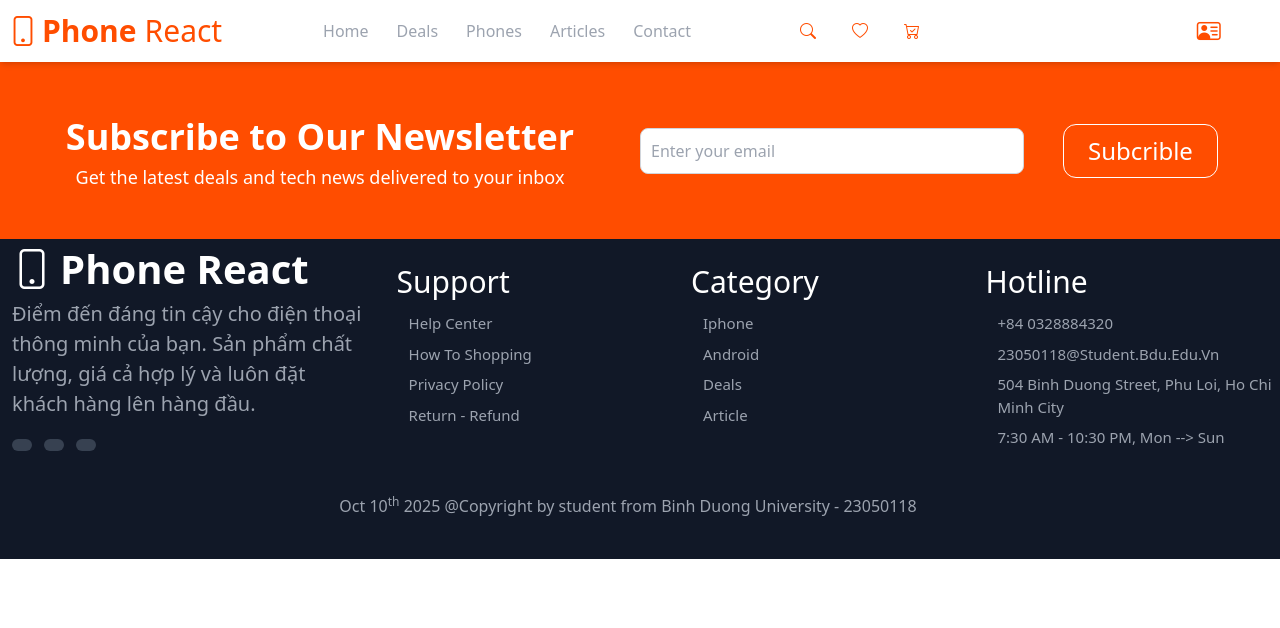
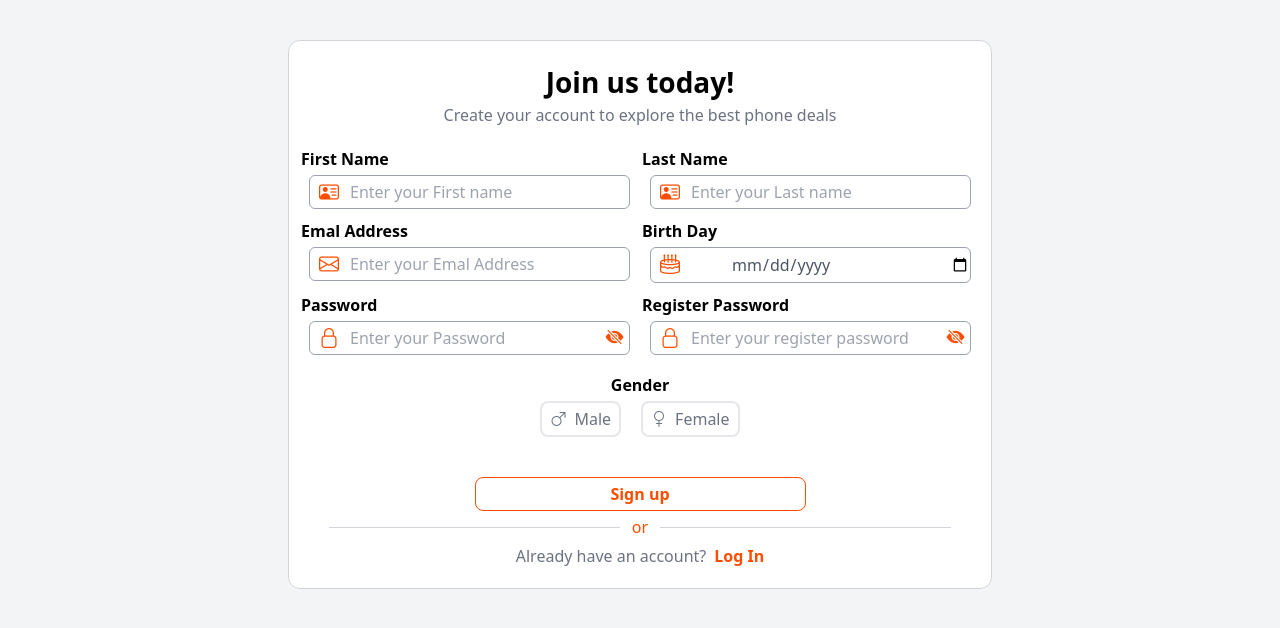
Before and after one commit to NguyenTAnh2005/New_Front_WEB, a React (Vite) app in the folder frontend/: page /signup in a window 1280 px wide. Shown: the top 628 px of the page. Built offline with nearby package versions, Linux system fonts and the light colour scheme.

Commit message:
update: add sign up + have more knowledge

```diff
--- a/frontend/src/App.jsx
+++ b/frontend/src/App.jsx
@@ -12,10 +12,11 @@ import { ArticlesPage } from './pages/Articles/artices.jsx'
 import { ContactsPage } from './pages/Contacts/contacts.jsx'
 import { DealsPage } from './pages/Deals/deals.jsx'
 import { LogIn } from './components/login_signup_forgotpass/login.jsx'
+import { SignUp } from './components/login_signup_forgotpass/signup.jsx'
 
 function AppContent() {
   const location = useLocation();
-  const hideHeaderFooter = location.pathname === "/login";
+  const hideHeaderFooter = ["/login", "/signup", "/forgot-pass"].includes(location.pathname);
   return (
     <>
       {!hideHeaderFooter && <Header />}
@@ -27,6 +28,7 @@ function AppContent() {
         <Route path='/Articles' element={<ArticlesPage />} />
         <Route path='/Contact' element={<ContactsPage />} />
         <Route path='/login' element={<LogIn />} />
+        <Route path='/signup' element={<SignUp />} />
       </Routes>
       {!hideHeaderFooter && <Footer />}
     </>
--- /dev/null
+++ b/frontend/src/components/login_signup_forgotpass/input.jsx
@@ -0,0 +1,49 @@
+import { useState } from "react";
+export function Input({ type, label_content, id_input, cls_icon }) {
+    return (
+        <div className=" flex flex-col">
+            <label htmlFor={id_input} className="text-black font-semibold mb-1 capitalize -translate-x-2">{label_content}</label>
+            <div className="flex relative">
+                <input type={type} id={id_input} name={id_input}
+                    placeholder={`Enter your ${label_content}`}
+                    className="w-full border border-1 border-gray-400
+                        rounded-md py-1 focus:outline-none indent-[40px] text-gray-600" />
+                <i className={`${cls_icon} absolute text-mainCL text-[20px]
+                    rounded-md top-0.5 left-0 translate-x-[50%] `}></i>
+            </div>
+        </div>
+    )
+}
+export function InputPassword({ label_content, id_input }) {
+    const [showPass, setShowPass] = useState(false);
+    function changeModePass() {
+        return setShowPass(!showPass);
+    }
+    return (
+        <div className=" flex flex-col relative">
+            <label htmlFor={id_input} className="text-black font-semibold capitalize mb-1 -translate-x-2">{label_content}</label>
+            <div className="flex relative">
+                <input type={showPass ? "text" : "password"}
+                    id={id_input} name={id_input}
+                    placeholder={`Enter your ${label_content}`}
+                    className="w-[100%] border border-1 border-gray-400
+                        rounded-md py-1 focus:outline-none indent-[40px] text-gray-600" />
+                <i className="bi bi-lock absolute text-mainCL text-[20px]
+                    rounded-md top-0.5 left-0 translate-x-[50%] "></i>
+            </div>
+            <i onClick={changeModePass}
+                className={` text-mainCL text-[18px] absolute top-[50%] right-[2%]
+                    bi ${showPass ? "bi-eye-fill" : "bi-eye-slash-fill"}`}></i>
+        </div>
+    )
+}
+export function Or() {
+    return (
+        <div className="relative mb-4 mt-4">
+            <hr className="border-gray-300 border-1 mx-5" />
+            <span className="absolute ml-[50%] px-3 text-mainCL font-medium bg-white top-0 left-0 -translate-x-[50%] -translate-y-[50%]">
+                or
+            </span>
+        </div>
+    )
+}
--- a/frontend/src/components/login_signup_forgotpass/login.jsx
+++ b/frontend/src/components/login_signup_forgotpass/login.jsx
@@ -1,70 +1,35 @@
 import { useState } from "react"
+import { Input, InputPassword, Or } from "./input";
 import { Link } from "react-router-dom";
 export function LogIn() {
-    const [showPass, setShowPass] = useState(false);
-    function changeModePass() {
-        return setShowPass(!showPass);
-    }
     return (
         <div className="h-screen flex items-center animate__animated animate__fadeIn">
-            <form className="border border-gray-300 border-1 rounded-xl bg-white text-gray-500
-        w-full max-w-[400px] px-10 py-10 text-[16px] mx-auto ">
+            <form action={"POST"} className="border border-gray-300 border-1 rounded-xl bg-white text-gray-500 w-full max-w-[400px] px-10 py-10 text-[16px] mx-auto ">
                 <div className="text-center mb-7">
-                    <p className="text-black text-[28px] font-bold">
-                        Welcome Back!
-                    </p>
+                    <p className="text-black text-[28px] font-bold"> Welcome Back!</p>
                     <p>Sign in to continue to your account</p>
                 </div>
-                <div className=" flex flex-col mb-4">
-                    <label htmlFor="ip1_li" className="text-black font-semibold mb-1 -translate-x-2">Email Address</label>
-                    <div className="flex relative">
-                        <input type="email" id="ip1_li"
-                            placeholder="Enter your email"
-                            className="w-full border border-1 border-gray-400
-                        rounded-md py-1 focus:outline-none indent-[40px] text-gray-600" />
-                        <i className="bi bi-envelope absolute text-mainCL text-[20px]
-                    rounded-md top-0.5 left-0 translate-x-[50%] "></i>
-                    </div>
-                </div>
-                <div className=" flex flex-col relative mb-2">
-                    <label htmlFor="ip2_li" className="text-black font-semibold mb-1 -translate-x-2">Password</label>
-                    <div className="flex relative">
-                        <input type={showPass ? "text" : "password"}
-                            id="ip2_li"
-                            placeholder="Enter your password"
-                            className="w-[100%] border border-1 border-gray-400
-                        rounded-md py-1 focus:outline-none indent-[40px] text-gray-600" />
-                        <i className="bi bi-lock absolute text-mainCL text-[20px]
-                    rounded-md top-0.5 left-0 translate-x-[50%] "></i>
-                    </div>
-                    <i onClick={changeModePass}
-                        className={` text-mainCL text-[18px] absolute top-[50%] right-[2%]
-                    bi ${showPass ? "bi-eye-fill" : "bi-eye-slash-fill"}`}></i>
-                </div>
+                <div className="mb-4"><Input type={"email"} label_content={"Email Address"} id={"li_ip1"} cls_icon={"bi bi-envelope"} /></div>
+                <div className="mb-4"><InputPassword label_content={"password"} id_input={"li_ip2"} /></div>
+
                 <div className="text-xs font-semibold text-mainCL text-end">
                     <a href="">forgot password?</a>
                 </div>
-                <button type="submit"
-                    className="bg-mainCL w-full rounded-lg mt-5 text-white text-[20px] font-semibold
-                items-center py-1 mb-2">
+                <button type="submit" className="bg-mainCL w-full rounded-lg mt-5 text-white text-[20px] font-semibold items-center py-1 mb-2">
                     Log In
                 </button>
-                <div className="relative mb-4 mt-4">
-                    <hr className="border-gray-300 border-1 mx-5" />
-                    <span className="absolute ml-[50%] px-3 text-mainCL font-medium bg-white top-0 left-0 -translate-x-[50%] -translate-y-[50%]">
-                        or
+                <Or />
+                <div className="flex justify-center">
+                    <span>Dont have an account?</span>
+                    <span className="text-mainCL font-bold ms-2">
+                        <Link to="/signup">Sign Up</Link>
                     </span>
                 </div>
-                <div className="flex justify-center">
-                    <span>Dont have an account?</span>
-                    <span className="text-mainCL font-bold ms-2">Sign Up</span>
-                </div>
                 <div className="flex mt-4">
-                    <Link to="/Home" className="text-xs mx-auto">
+                    <Link to="/Home" className="text-xs mx-auto text-mainCL">
                         Continue without account?
                     </Link>
                 </div>
-
             </form>
         </div>
     )
--- /dev/null
+++ b/frontend/src/components/login_signup_forgotpass/signup.jsx
@@ -0,0 +1,80 @@
+import { useState } from "react";
+import { Input, InputPassword, Or } from "./input";
+import { Link } from "react-router-dom";
+export function SignUp() {
+    return (
+        <div className="flex animate__animated animate__fadeIn">
+            <form action="" method="post" className="w-[55%] text-gray-500 min-w-[350px] px-5 py-5 my-10 rounded-xl border-gray-300 border-[1px] mx-auto bg-white">
+                <div className="text-center mb-5">
+                    <p className="text-[28px] font-bold text-black">Join us today!</p>
+                    <p>Create your account to explore the best phone deals</p>
+                </div>
+                <div className="grid grid-cols-1 lg:grid-cols-2 lg:gap-x-5 lg:gap-y-2.5">
+                    <Input label_content={"First name"} id_input={"su_ip1"} cls_icon={"bi bi-person-vcard"} type={"text"} />
+                    <Input label_content={"Last name"} id_input={"su_ip2"} cls_icon={"bi bi-person-vcard"} type={"text"} />
+                    <Input label_content={"Emal Address"} id_input={"su_ip3"} cls_icon={"bi bi-envelope"} type={"text"} />
+                    <div className="mt-2 lg:row-start-4 lg:col-span-full">
+                        <p className="text-black font-semibold mb-1 capitalize text-center">
+                            Gender
+                        </p>
+                        <InputGender />
+                    </div>
+                    <Input label_content={"Birth day"} id_input={"su_ip6"} cls_icon={"bi bi-cake2"} type={"date"} />
+                    <InputPassword label_content={"Password"} id_input={"su_ip4"} />
+                    <InputPassword label_content={"register password"} id_input={"su_ip5"} />
+
+                </div>
+                <button
+                    className="bg-white border font-semibold w-full lg:w-[50%] lg:ml-[25%] rounded-lg py-1 mt-10 border-mainCL border-1 text-mainCL
+                    transition-colors duration-300 ease-linear hover:bg-mainCL hover:text-white">
+                    Sign up
+                </button>
+                <Or />
+                <div className="flex justify-center gap-2">
+                    <p>Already have an account?</p>
+                    <Link to="/login"
+                        className="text-mainCL font-bold">
+                        Log In
+                    </Link>
+                </div>
+
+            </form>
+        </div>
+    )
+}
+
+export function InputGender() {
+    const [valueChecked, setValueChecked] = useState("");
+    function changeValueChecked(id) {
+        setValueChecked(id);
+    }
+    return (
+
+        <div className=" flex justify-center gap-5 items-center">
+            <ValueInputRadio
+                name={"gender"} id_input={"su_ip7_1"} cls_icon={"bi bi-gender-male"} content={"Male"}
+                valueChecked={valueChecked} changeValueChecked={() => { changeValueChecked("su_ip7_1") }}
+            />
+
+            <ValueInputRadio
+                name={"gender"} id_input={"su_ip7_2"} cls_icon={"bi bi-gender-female"} content={"Female"}
+                valueChecked={valueChecked} changeValueChecked={() => { changeValueChecked("su_ip7_2") }}
+            />
+
+        </div>
+    )
+}
+
+export function ValueInputRadio({ name, id_input, cls_icon, content, valueChecked, changeValueChecked }) {
+    return (
+        <div>
+            <label
+                htmlFor={id_input} className={`cursor-pointer px-2 py-1 rounded-lg border-2 transition-all duration-300 ease-linear flex
+                    ${valueChecked === id_input ? "bg-mainCL text-white" : ""}`}>
+                <i className={cls_icon}></i>
+                <p className="ms-2">{content}</p>
+            </label>
+            <input type="radio" name={name} id={id_input} className="hidden" onChange={changeValueChecked} />
+        </div>
+    )
+}
```
